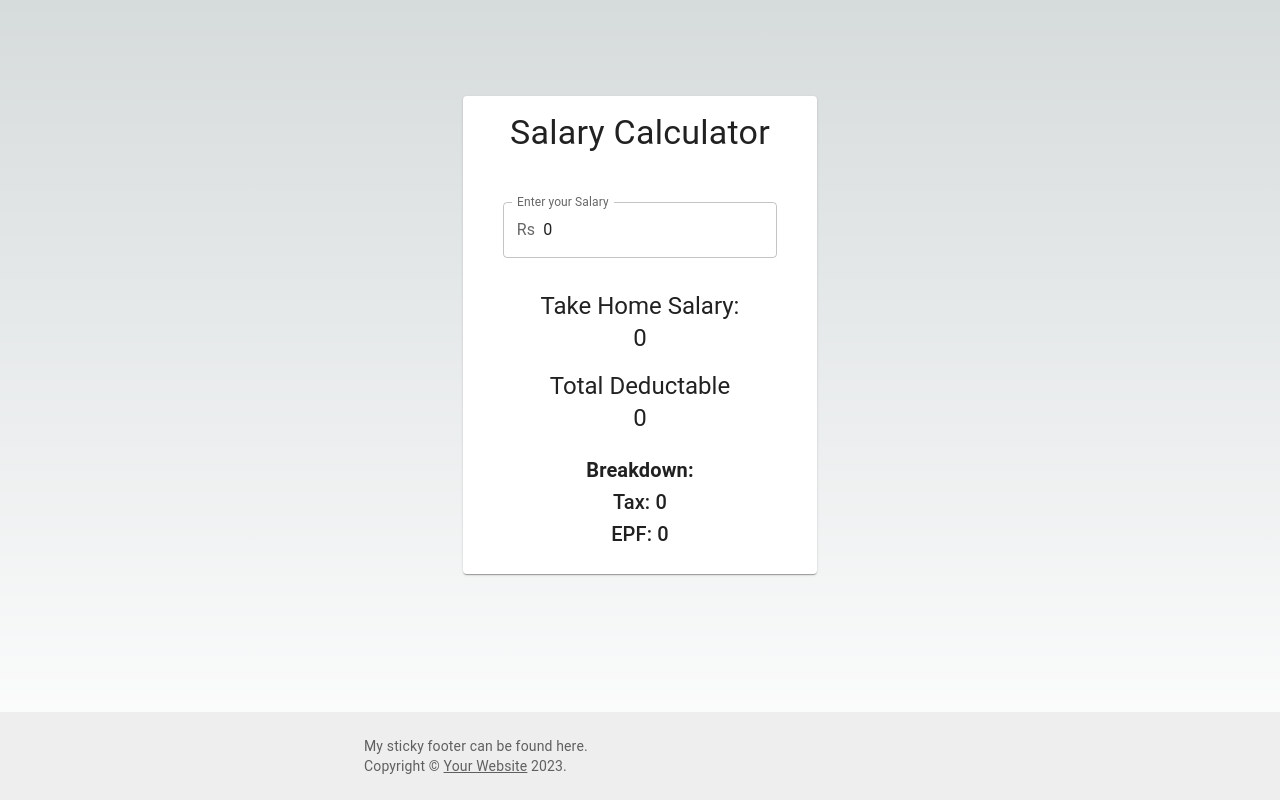
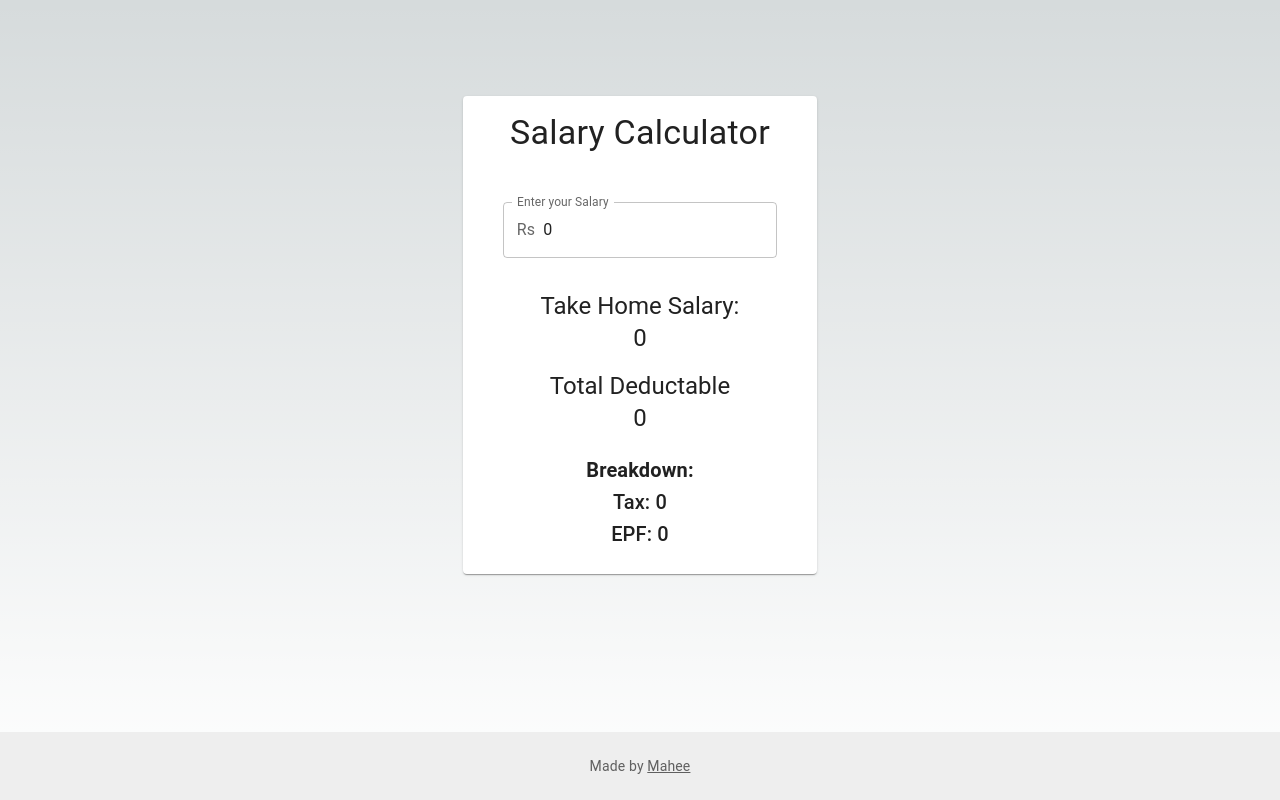
Before and after one commit to MaheeGamage/sl-salary-calculator, a Next.js app: page / in a window 1280 px wide. Built offline with nearby package versions, Linux system fonts and the light colour scheme.

Commit message:
Footer text updated

```diff
--- a/src/components/StickyFooter.tsx
+++ b/src/components/StickyFooter.tsx
@@ -10,13 +10,12 @@ import Link from '@mui/material/Link';
 
 function Copyright() {
   return (
-    <Typography variant="body2" color="text.secondary">
-      {'Copyright © '}
-      <Link color="inherit" href="https://mui.com/">
-        Your Website
-      </Link>{' '}
-      {new Date().getFullYear()}
-      {'.'}
+    <Typography variant="body2" color="text.secondary" align='center'>
+      {'Made by '}
+      <Link color="inherit" href="https://mahee.me/" target="_blank">
+        Mahee
+      </Link>
+      {/* {new Date().getFullYear()} */}
     </Typography>
   );
 }
@@ -43,9 +42,9 @@ export default function StickyFooter() {
       }}
     >
       <Container maxWidth="sm">
-        <Typography variant="body2" color="text.secondary">
+        {/* <Typography variant="body2" color="text.secondary" align='center'>
           My sticky footer can be found here.
-        </Typography>
+        </Typography> */}
         <Copyright />
       </Container>
     </Box>
```
